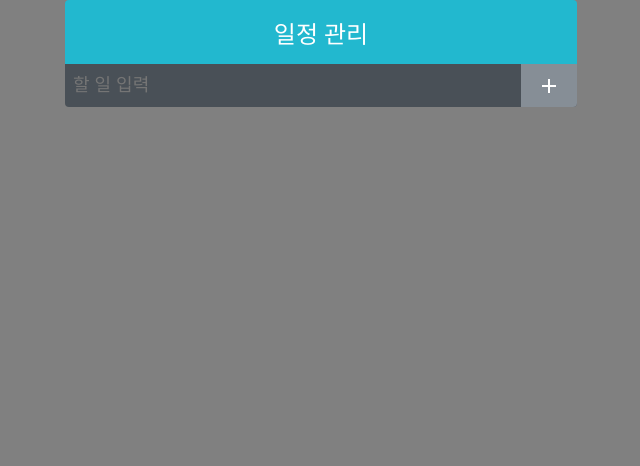
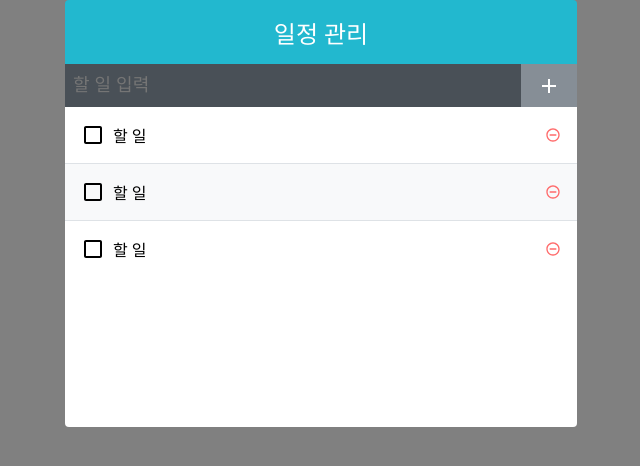
Before and after one commit to KimEunA97/230610_react_hook_Test, a React (Create React App) app in the folder whattodo/: page / in a window 1280 px wide. Shown: the top 466 px of the page, without its empty margins (319-959 px from the left). Built offline with nearby package versions, Linux system fonts and the light colour scheme.

Commit message:
268p. List 스타일링 완료

```diff
--- a/whattodo/src/App.js
+++ b/whattodo/src/App.js
@@ -1,12 +1,14 @@
 import React from "react";
 import TodoTemplate from "./components/TodoTemplate";
 import TodoInsert from "./components/TodoInsert";
+import TodoList from "./components/TodoList";
 
 const App = () => {
 
   return (
     <TodoTemplate>
       <TodoInsert />
+      <TodoList/>
     </TodoTemplate>
   )
 }
--- /dev/null
+++ b/whattodo/src/components/TodoList.js
@@ -0,0 +1,14 @@
+import TodoListItem from "./TodoListItem";
+import './TodoList.scss'
+
+const TodoList = () => {
+  return (
+    <div className="TodoList">
+      <TodoListItem />
+      <TodoListItem />
+      <TodoListItem />
+    </div>
+  )
+}
+
+export default TodoList;
--- /dev/null
+++ b/whattodo/src/components/TodoList.scss
@@ -0,0 +1,5 @@
+.TodoList{
+  min-height: 320px;
+  max-height: 513px;
+  overflow-y: auto;
+}
--- /dev/null
+++ b/whattodo/src/components/TodoListItem.js
@@ -0,0 +1,24 @@
+import {
+  MdCheckBoxOutlineBlank,
+  MdCheckBox,
+  MdRemoveCircleOutline,
+}
+  from 'react-icons/md';
+
+import './TodoListItem.scss'
+
+const TodoListItem = () => {
+  return (
+    <div className='TodoListItem'>
+      <div className='checkbox'>
+        <MdCheckBoxOutlineBlank />
+        <div className='text'>할 일</div>
+      </div>
+      <div className='remove'>
+        <MdRemoveCircleOutline />
+      </div>
+    </div>
+  )
+}
+
+export default TodoListItem;
--- /dev/null
+++ b/whattodo/src/components/TodoListItem.scss
@@ -0,0 +1,52 @@
+.TodoListItem {
+  padding: 1rem;
+  display: flex;
+  align-items: center;
+
+  &:nth-child(even) {
+    background: #f8f9fa;
+  }
+
+  .checkbox {
+    cursor: pointer;
+    flex: 1;
+    display: flex;
+    align-items: center;
+
+    svg {
+      font-size: 1.5rem;
+    }
+
+    .text {
+      margin-left: 0.5rem;
+      flex: 1;
+    }
+
+    &.checked {
+      svg {
+        color: #22b8cf;
+      }
+
+      .text {
+        color: #adb5bd;
+        text-decoration: line-through;
+      }
+    }
+  }
+
+  .remove {
+    display: flex;
+    align-items: 1.5rem;
+    color: #ff6b6b;
+    cursor: pointer;
+
+    &:hover {
+      color: #ff8787;
+    }
+  }
+
+  //엘리먼트 사이사이에 테두리
+  &+& {
+    border-top: 1px solid #dee2e6;
+  }
+}
```
